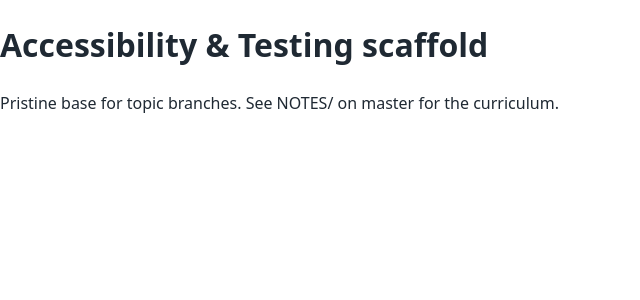
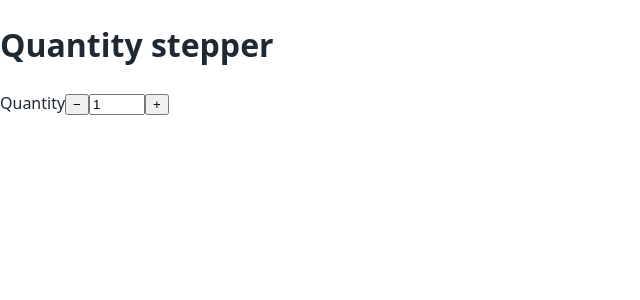
Before and after one commit to Sabeeh024/accessibility-and-testing, a React (Vite) app: page / in a window 1280 px wide. Shown: the top 300 px of the page, without its empty margins (0-640 px from the left). Built offline with nearby package versions, Linux system fonts and the light colour scheme.

Commit message:
Add QuantityStepper component with Testing Library tests; fix missing test cleanup

```diff
--- a/src/App.jsx
+++ b/src/App.jsx
@@ -1,8 +1,10 @@
+import QuantityStepper from './QuantityStepper'
+
 function App() {
   return (
     <main>
-      <h1>Accessibility &amp; Testing scaffold</h1>
-      <p>Pristine base for topic branches. See NOTES/ on master for the curriculum.</p>
+      <h1>Quantity stepper</h1>
+      <QuantityStepper />
     </main>
   )
 }
--- /dev/null
+++ b/src/QuantityStepper.jsx
@@ -0,0 +1,45 @@
+import { useState } from 'react'
+
+function QuantityStepper({ min = 0, max = 10, initial = 1 }) {
+  const [value, setValue] = useState(initial)
+
+  const atMin = value <= min
+  const atMax = value >= max
+
+  return (
+    <div className="quantity-stepper">
+      <label htmlFor="quantity">Quantity</label>
+      <button
+        type="button"
+        aria-label="Decrease quantity"
+        disabled={atMin}
+        onClick={() => setValue((v) => Math.max(min, v - 1))}
+      >
+        −
+      </button>
+      <input
+        id="quantity"
+        type="number"
+        value={value}
+        min={min}
+        max={max}
+        onChange={(e) => {
+          const next = Number(e.target.value)
+          if (Number.isNaN(next)) return
+          setValue(Math.min(max, Math.max(min, next)))
+        }}
+      />
+      <button
+        type="button"
+        aria-label="Increase quantity"
+        disabled={atMax}
+        onClick={() => setValue((v) => Math.min(max, v + 1))}
+      >
+        +
+      </button>
+      {atMax && <p role="status">Maximum quantity reached.</p>}
+    </div>
+  )
+}
+
+export default QuantityStepper
```
Also changed, not shown: src/test/setup.js (+11 -0 lines), 1 other file (tests, documents, lock files or other folders).
